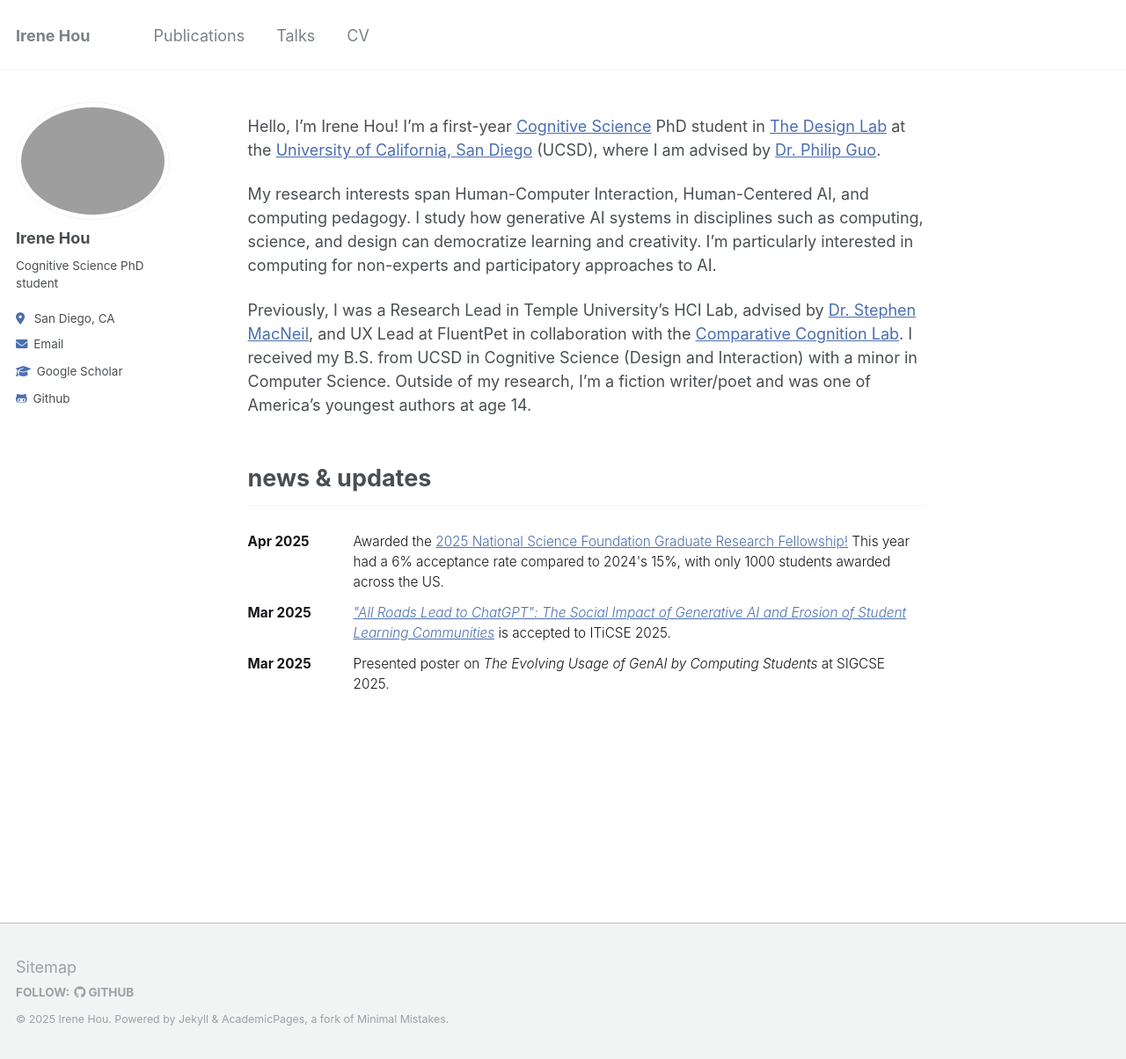
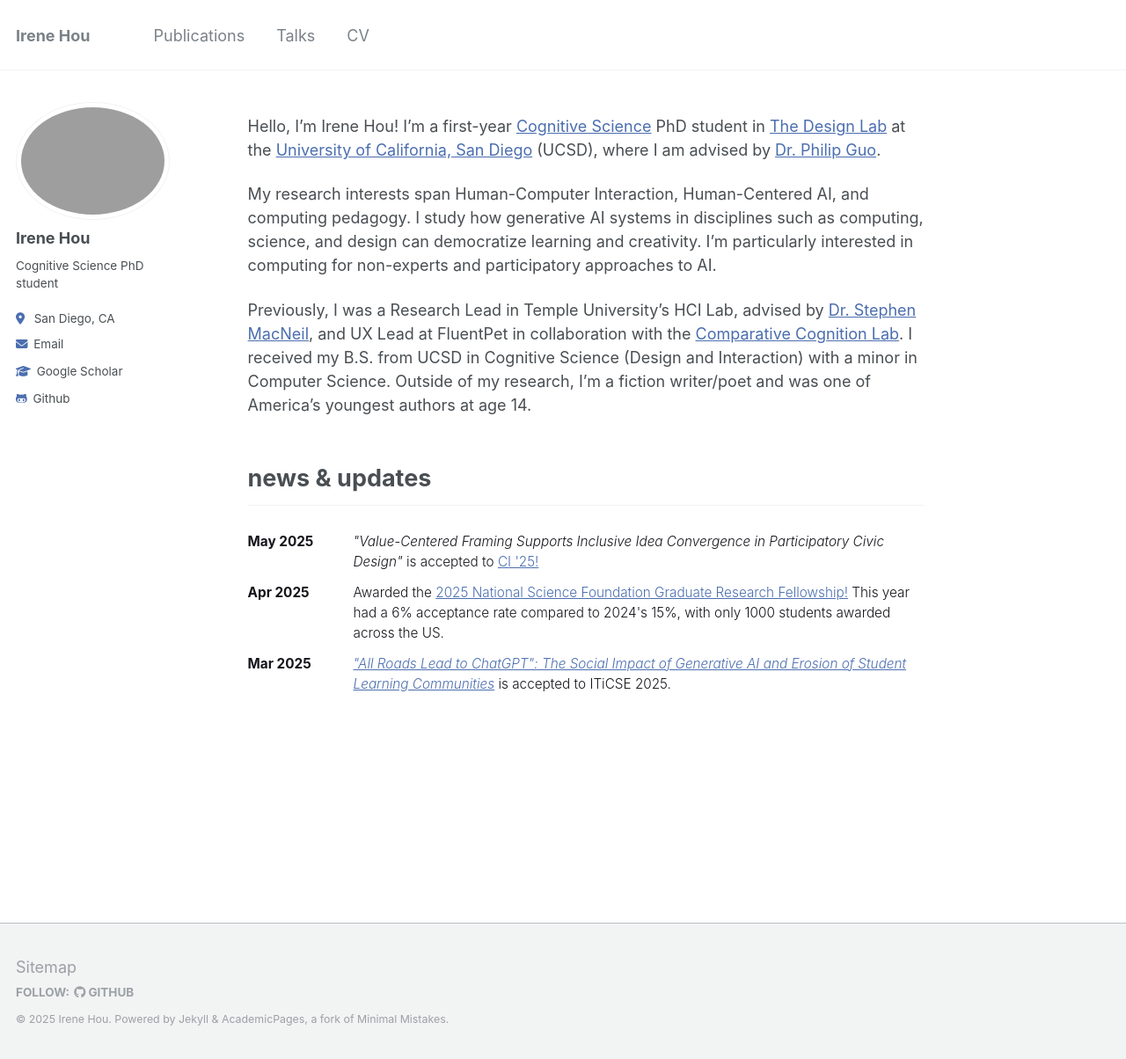
Before and after one commit to houirene/houirene.github.io, a Jekyll site: the page built from _pages/about.md, in a window 1280 px wide and 1204 px high. Shown: the whole window at 88% size. Built offline with Jekyll 4.4.1, drawn with Linux system fonts in a browser that asks for light colours.

Commit message:
update CI paper

```diff
--- a/_pages/about.md
+++ b/_pages/about.md
@@ -18,6 +18,12 @@ Previously, I was a Research Lead in Temple University's HCI Lab, advised by [Dr
   <h2>news & updates</h2>
   <div class="news-scroll">
     <ul>
+    <li>
+        <div class="news-date">May 2025</div>
+        <div class="news-text">
+           <i>"Value-Centered Framing Supports Inclusive Idea Convergence in Participatory Civic Design"</i> is accepted to <a href="https://ci.acm.org/2025/" target="_blank" rel="noopener noreferrer">CI '25!</a>
+        </div>
+      </li>
       <li>
         <div class="news-date">Apr 2025</div>
         <div class="news-text">
```
